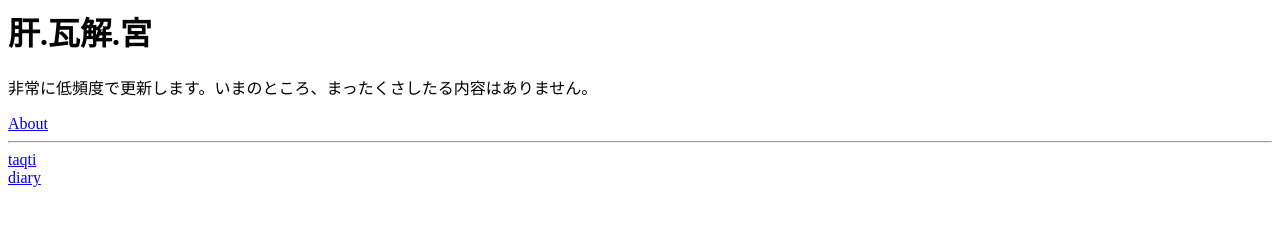
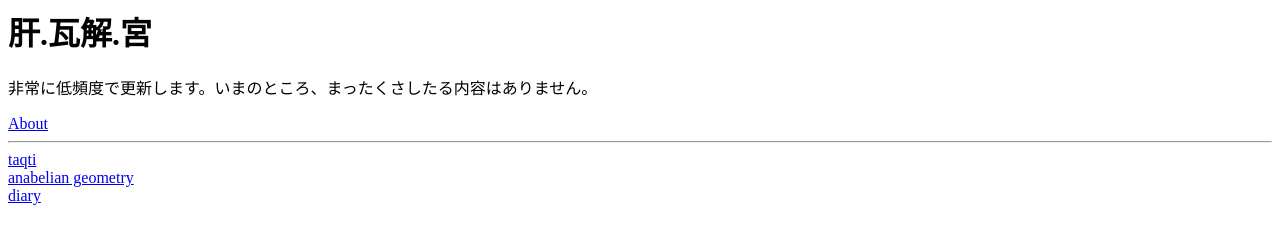
Before and after one commit to LunarAlice/LunarAlice.github.io, a plain HTML site: page index.html in a window 1280 px wide. Drawn offline with Linux system fonts and the light colour scheme.

Commit message:
Update index.html

```diff
--- a/index.html
+++ b/index.html
@@ -13,6 +13,8 @@
   <hr>
   <a href="../taqti/index.html">taqti</a>
   <br>
+  <a href="../anabgeom/index.html">anabelian geometry</a>
+  <br>
   <a href="../diary/index.html">diary</a>
   <br>
 
```
